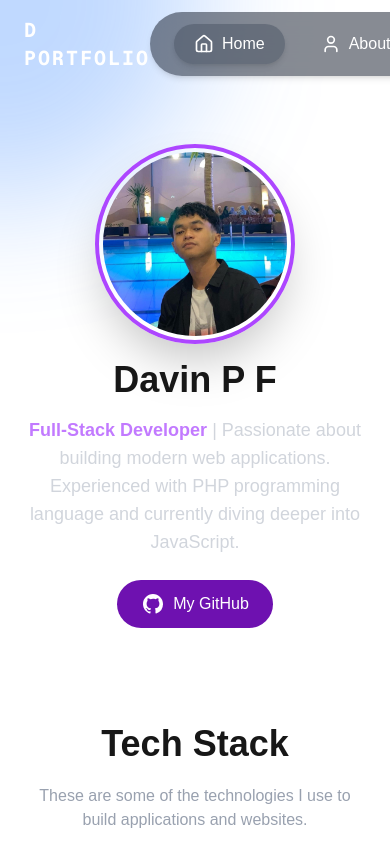
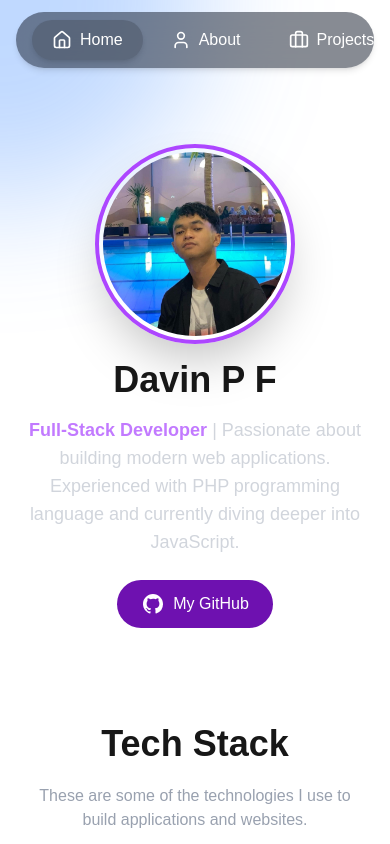
Before and after one commit to VinLvy/D-portfolio, a Next.js app: page / in a window 390 px wide. Shown: the top 844 px of the page. Built offline with nearby package versions, Linux system fonts and the light colour scheme.

Commit message:
Navbar 1.6

```diff
--- a/src/components/navbar.js
+++ b/src/components/navbar.js
@@ -8,19 +8,23 @@ export default function Navbar() {
   const pathname = usePathname();
 
   return (
-    <nav className="fixed w-full top-0 z-50 flex items-center justify-between px-6 py-3">
-      {/* Pojok Kiri - D Portfolio */}
-      <div className="text-white text-xl font-bold tracking-widest font-mono">D PORTFOLIO</div>
+    <nav className="fixed w-full top-0 z-50 flex items-center justify-between px-4 py-3">
+      {/* Pojok Kiri - D Portfolio (hilang di mobile) */}
+      <div className="text-white text-xl font-bold tracking-widest font-mono hidden sm:block">
+        D PORTFOLIO
+      </div>
 
       {/* Navigasi Tengah */}
-      <div className="bg-gray-900/50 backdrop-blur-lg shadow-md rounded-full px-6 py-3 flex space-x-4">
+      <div className="bg-gray-900/50 backdrop-blur-lg shadow-md rounded-full px-4 py-2 flex space-x-2 sm:space-x-4 overflow-x-auto max-w-full">
         <NavItem href="/" icon={<Home size={20} />} label="Home" active={pathname === "/"} />
         <NavItem href="/about" icon={<User size={20} />} label="About" active={pathname === "/about"} />
         <NavItem href="/projects" icon={<Briefcase size={20} />} label="Projects" active={pathname === "/projects"} />
       </div>
 
-      {/* Pojok Kanan - Nama Anda */}
-      <div className="text-white text-xl font-bold tracking-widest font-mono">DAVIN P F</div>
+      {/* Pojok Kanan - Nama Anda (hilang di mobile) */}
+      <div className="text-white text-xl font-bold tracking-widest font-mono hidden sm:block">
+        DAVIN P F
+      </div>
     </nav>
   );
 }
@@ -30,11 +34,10 @@ function NavItem({ href, icon, label, active }) {
   return (
     <Link
       href={href}
-      className={`flex items-center space-x-2 px-5 py-2 text-base font-medium rounded-full transition ${
-        active
+      className={`flex items-center space-x-2 px-5 py-2 text-base font-medium rounded-full transition ${active
           ? "bg-gray-600/50 text-white shadow-md"
           : "text-white hover:bg-gray-700/50 hover:shadow"
-      }`}
+        }`}
     >
       {icon}
       <span>{label}</span>
```
